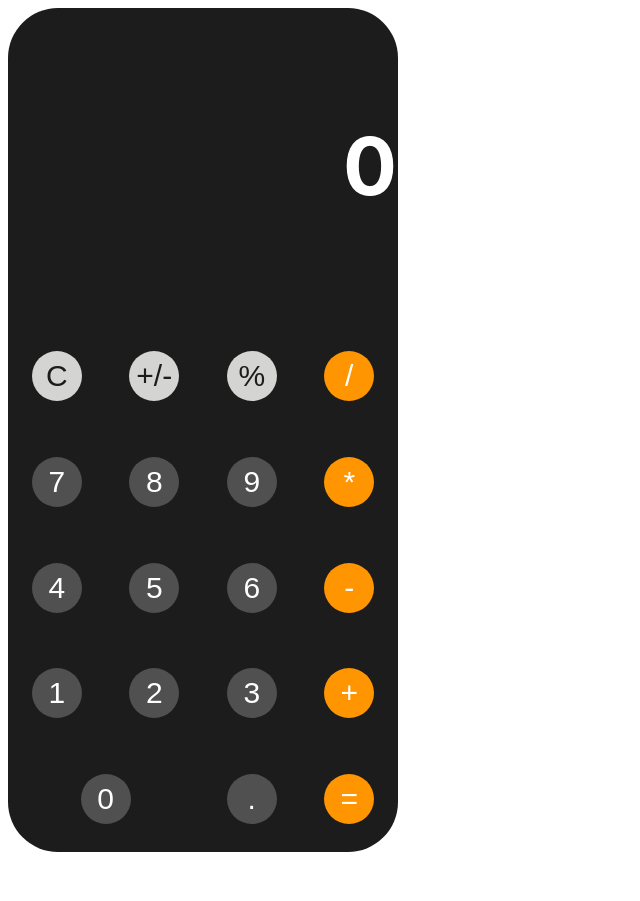
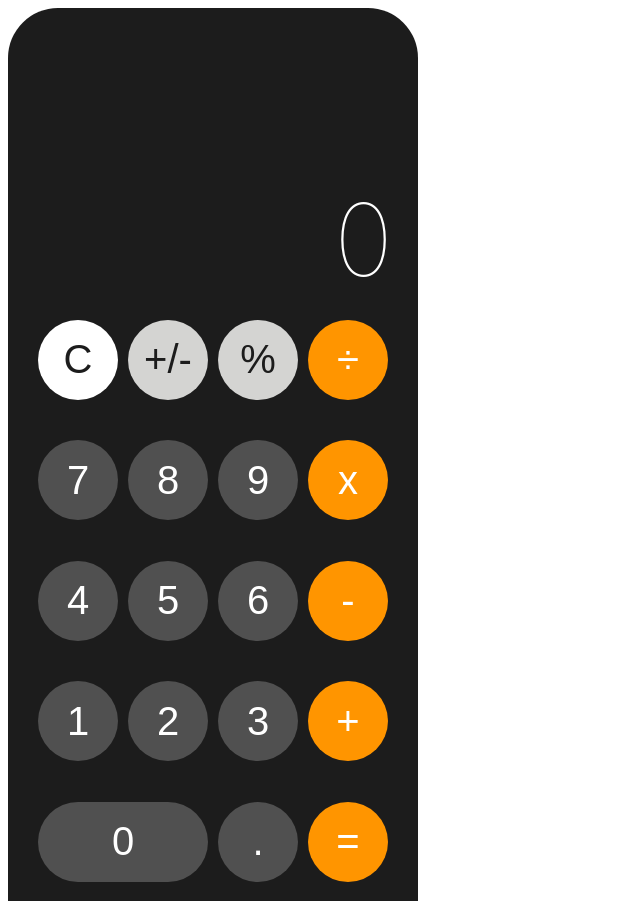
Before and after one commit to danderekma/ios-calculator, a React (Create React App) app: page / in a window 1280 px wide. Shown: the top 901 px of the page, without its empty margins (0-640 px from the left). Before the commit the page ends 860 px from the top, so only its background shows below. Built offline with nearby package versions, Linux system fonts and the light colour scheme.

Commit message:
updated design

```diff
--- a/src/App.js
+++ b/src/App.js
@@ -73,10 +73,14 @@ class App extends React.Component {
   }
   handleOperation(op) {
     this.handleEquals();
-    this.setState({
-      operation: op,
-      invokedEquals: false
-    });
+    if (op === "x") {
+      this.setState({operation: "*"});
+    } else if (op === "÷") {
+      this.setState({operation: "/"});
+    } else {
+      this.setState({operation: op});
+    }
+    this.setState({invokedEquals: false});
   }
   handleToggle() {
     this.setState({opToggled: true});
@@ -129,8 +133,8 @@ class App extends React.Component {
         <DecimalButton value="." handleDecimal={this.handleDecimal}/>
         <OperatorButton op="addition" value="+" handleOperation={this.handleOperation} handleToggle={this.handleToggle} isToggled={this.state.opToggled}/>
         <OperatorButton op="subtraction" value="-" handleOperation={this.handleOperation} handleToggle={this.handleToggle} isToggled={this.state.opToggled}/>
-        <OperatorButton op="multiplication" value="*" handleOperation={this.handleOperation} handleToggle={this.handleToggle} isToggled={this.state.opToggled}/>
-        <OperatorButton op="division" value="/" handleOperation={this.handleOperation} handleToggle={this.handleToggle} isToggled={this.state.opToggled}/>
+        <OperatorButton op="multiplication" value="x" handleOperation={this.handleOperation} handleToggle={this.handleToggle} isToggled={this.state.opToggled}/>
+        <OperatorButton op="division" value="÷" handleOperation={this.handleOperation} handleToggle={this.handleToggle} isToggled={this.state.opToggled}/>
         <EqualsButton value="=" handleEquals={this.handleEquals}/>
       </div>
     );
--- a/src/Components/ClearButton.js
+++ b/src/Components/ClearButton.js
@@ -15,9 +15,7 @@ class ClearButton extends React.Component {
 
   render() {
     return (
-      <div id="clear-div">
-        <input type="button" id="clear-btn" value={this.props.value} onClick={this.onTrigger.bind(this)}/>
-      </div>
+      <input type="button" id="clear-btn" value={this.props.value} onClick={this.onTrigger.bind(this)}/>
     );
   }
 }
--- a/src/Components/DecimalButton.js
+++ b/src/Components/DecimalButton.js
@@ -3,9 +3,7 @@ import React from "react";
 class DecimalButton extends React.Component {
   render() {
     return (
-      <div id="decimal-div">
-        <input type="button" id="decimal-btn" value={this.props.value} onClick={this.props.handleDecimal}/>
-      </div>
+      <input type="button" id="decimal-btn" value={this.props.value} onClick={this.props.handleDecimal}/>
     );
   }
 }
--- a/src/Components/EqualsButton.js
+++ b/src/Components/EqualsButton.js
@@ -4,9 +4,7 @@ import '../styles.scss';
 class EqualsButton extends React.Component {
   render() {
     return (
-      <div id="equals-div">
-        <input type="button" id="equals-btn" value={this.props.value} onClick={this.props.handleEquals}/>
-      </div>
+      <input type="button" id="equals-btn" value={this.props.value} onClick={this.props.handleEquals}/>
     );
   }
 }
--- a/src/Components/Field.js
+++ b/src/Components/Field.js
@@ -4,9 +4,7 @@ import '../styles.scss'
 class Field extends React.Component {
   render() {
     return (
-      <div id="field-div">
-        <h1 id="field">{this.props.value}</h1>
-      </div>
+      <h1 id="field">{this.props.value}</h1>
     );
   }
 }
--- a/src/Components/NumberButton.js
+++ b/src/Components/NumberButton.js
@@ -9,9 +9,7 @@ class NumberButton extends React.Component {
 
   render() {
     return (
-      <div id={this.props.num + "-div"}>
-        <input type="button" id={this.props.num + "-btn"} value={this.props.value} onClick={this.onTrigger.bind(this)}/>
-      </div>
+      <input type="button" id={this.props.num + "-btn"} value={this.props.value} onClick={this.onTrigger.bind(this)}/>
     );
   }
 }
--- a/src/Components/OperatorButton.js
+++ b/src/Components/OperatorButton.js
@@ -16,9 +16,7 @@ class OperatorButton extends React.Component {
 
   render() {
     return (
-      <div id={this.props.op + "-div"}>
-        <input type="button" id={this.props.op + "-btn"} value={this.props.value} onClick={this.onTrigger.bind(this)}/>
-      </div>
+      <input type="button" id={this.props.op + "-btn"} value={this.props.value} onClick={this.onTrigger.bind(this)}/>
     );
   }
 }
--- a/src/Components/PercentButton.js
+++ b/src/Components/PercentButton.js
@@ -9,9 +9,7 @@ class PercentButton extends React.Component {
 
   render() {
     return (
-      <div id="percent-div">
-        <input type="button" id="percent-btn" value={this.props.value} onClick={this.onTrigger.bind(this)}/>
-      </div>
+      <input type="button" id="percent-btn" value={this.props.value} onClick={this.onTrigger.bind(this)}/>
     );
   }
 }
--- a/src/Components/SignButton.js
+++ b/src/Components/SignButton.js
@@ -9,9 +9,7 @@ class SignButton extends React.Component {
 
   render() {
     return (
-      <div id="sign-div">
-        <input type="button" id="sign-btn" value={this.props.value} onClick={this.onTrigger.bind(this)}/>
-      </div>
+      <input type="button" id="sign-btn" value={this.props.value} onClick={this.onTrigger.bind(this)}/>
     );
   }
 }
--- a/src/styles.scss
+++ b/src/styles.scss
@@ -1,4 +1,10 @@
 #app {
+  $dark-gray: #1C1C1C;
+  $gray: #505050;
+  $light-gray: #D4D4D2;
+  $orange: #FF9500;
+  $white: #FFFFFF;
+
   display: grid;
   grid-template-areas:
     '. . . .'
@@ -8,226 +14,172 @@
     'four five six subtract'
     'one two three add'
     'zero zero decimal equals';
-  background-color: #1C1C1C;
+  grid-template-rows: 1fr 1fr 1fr 1fr 1fr 1fr 1fr;
+  align-items: center;
+  justify-content: center;
+  background-color: $dark-gray;
   width: 390px;
   height: 844px;
+  padding: 50px 10px 50px 10px;
   border-radius: 50px;
-
-  @mixin div {
-    display: flex;
-    align-items: center;
-    justify-content: center;
-  }
 
   @mixin btn {
     border: none;
     border-radius: 50%;
-    font-size: 30px;
-    width: 50px;
-    height: 50px;
+    font-size: 40px;
+    width: 80px;
+    height: 80px;
+    margin: 5px;
     text-align: center;
   }
 
-  #field-div {
+  #field {
     grid-area: field;
-    #field {
-      display: flex;
-      justify-content: flex-end;
-      font-family: -apple-system, BlinkMacSystemFont, sans-serif;
-      letter-spacing: 1px;
-      font-size: 80px;
-      color: #FFFFFF;
-    }
+    display: flex;
+    justify-content: flex-end;
+    margin: 0;
+    font-family: -apple-system-body, BlinkMacSystemFont, sans-serif;
+    font-weight: 100;
+    font-size: 100px;
+    color: $white;
   }
 
-  #clear-div {
+  #clear-btn {
     grid-area: clear;
-    @include div;
-    #clear-btn {
-      background-color: #D4D4D2;
-      color: #1C1C1C;
-      @include btn;
-    }
+    background-color: $white;
+    color: $dark-gray;
+    @include btn;
   }
 
-  #sign-div {
+  #sign-btn {
     grid-area: sign;
-    @include div;
-    #sign-btn {
-      grid-area: sign;
-      background-color: #D4D4D2;
-      color: #1C1C1C;
-      @include btn;
-    }
+    background-color: $light-gray;
+    color: $dark-gray;
+    @include btn;
   }
 
-  #percent-div {
+  #percent-btn {
     grid-area: percent;
-    @include div;
-    #percent-btn {
-      background-color: #D4D4D2;
-      color: #1C1C1C;
-      @include btn;
-    }
+    background-color: $light-gray;
+    color: $dark-gray;
+    @include btn;
   }
 
-  #equals-div {
+  #equals-btn {
     grid-area: equals;
-    @include div;
-    #equals-btn {
-      background-color: #FF9500;
-      color: #FFFFFF;
-      @include btn;
-    }
+    background-color: $orange;
+    color: $white;
+    @include btn;
   }
 
-  #division-div {
+  #division-btn {
     grid-area: divide;
-    @include div;
-    #division-btn {
-      background-color: #FF9500;
-      color: #FFFFFF;
-      @include btn;
-    }
+    background-color: $orange;
+    color: $white;
+    @include btn;
   }
 
-  #multiplication-div {
+  #multiplication-btn {
     grid-area: multiply;
-    @include div;
-    #multiplication-btn {
-      background-color: #FF9500;
-      color: #FFFFFF;
-      @include btn;
-    }
+    background-color: $orange;
+    color: $white;
+    @include btn;
   }
 
-  #subtraction-div {
+  #subtraction-btn {
     grid-area: subtract;
-    @include div;
-    #subtraction-btn {
-      background-color: #FF9500;
-      color: #FFFFFF;
-      @include btn;
-    }
+    background-color: $orange;
+    color: $white;
+    @include btn;
   }
 
-  #addition-div {
+  #addition-btn {
     grid-area: add;
-    @include div;
-    #addition-btn {
-      background-color: #FF9500;
-      color: #FFFFFF;
-      @include btn;
-    }
+    background-color: $orange;
+    color: $white;
+    @include btn;
   }
 
-  #decimal-div {
+  #decimal-btn {
     grid-area: decimal;
-    @include div;
-    #decimal-btn {
-      background-color: #505050;
-      color: #FFFFFF;
-      @include btn;
-    }
+    background-color: $gray;
+    color: $white;
+    @include btn;
   }
 
-  #zero-div {
+  #zero-btn {
     grid-area: zero;
-    @include div;
-    #zero-btn {
-      background-color: #505050;
-      color: #FFFFFF;
-      @include btn;
-    }
+    background-color: $gray;
+    color: $white;
+    border: none;
+    border-radius: 80px;
+    font-size: 40px;
+    width: 170px;
+    height: 80px;
+    margin: 5px;
+    text-align: center;
   }
 
-  #one-div {
+  #one-btn {
     grid-area: one;
-    @include div;
-    #one-btn {
-      background-color: #505050;
-      color: #FFFFFF;
-      @include btn;
-    }
+    background-color: $gray;
+    color: $white;
+    @include btn;
   }
 
-  #two-div {
+  #two-btn {
     grid-area: two;
-    @include div;
-    #two-btn {
-      background-color: #505050;
-      color: #FFFFFF;
-      @include btn;
-    }
+    background-color: $gray;
+    color: $white;
+    @include btn;
   }
 
-  #three-div {
+  #three-btn {
     grid-area: three;
-    @include div;
-    #three-btn {
-      background-color: #505050;
-      color: #FFFFFF;
-      @include btn;
-    }
+    background-color: $gray;
+    color: $white;
+    @include btn;
   }
 
-  #four-div {
+  #four-btn {
     grid-area: four;
-    @include div;
-    #four-btn {
-      background-color: #505050;
-      color: #FFFFFF;
-      @include btn;
-    }
+    background-color: $gray;
+    color: $white;
+    @include btn;
   }
 
-  #five-div {
+  #five-btn {
     grid-area: five;
-    @include div;
-    #five-btn {
-      background-color: #505050;
-      color: #FFFFFF;
-      @include btn;
-    }
+    background-color: $gray;
+    color: $white;
+    @include btn;
   }
 
-  #six-div {
+  #six-btn {
     grid-area: six;
-    @include div;
-    #six-btn {
-      background-color: #505050;
-      color: #FFFFFF;
-      @include btn;
-    }
+    background-color: $gray;
+    color: $white;
+    @include btn;
   }
 
-  #seven-div {
+  #seven-btn {
     grid-area: seven;
-    @include div;
-    #seven-btn {
-      background-color: #505050;
-      color: #FFFFFF;
-      @include btn;
-    }
+    background-color: $gray;
+    color: $white;
+    @include btn;
   }
 
-  #eight-div {
+  #eight-btn {
     grid-area: eight;
-    @include div;
-    #eight-btn {
-      background-color: #505050;
-      color: #FFFFFF;
-      @include btn;
-    }
+    background-color: $gray;
+    color: $white;
+    @include btn;
   }
 
-  #nine-div {
+  #nine-btn {
     grid-area: nine;
-    @include div;
-    #nine-btn {
-      background-color: #505050;
-      color: #FFFFFF;
-      @include btn;
-    }
+    background-color: $gray;
+    color: $white;
+    @include btn;
   }
 }
```
